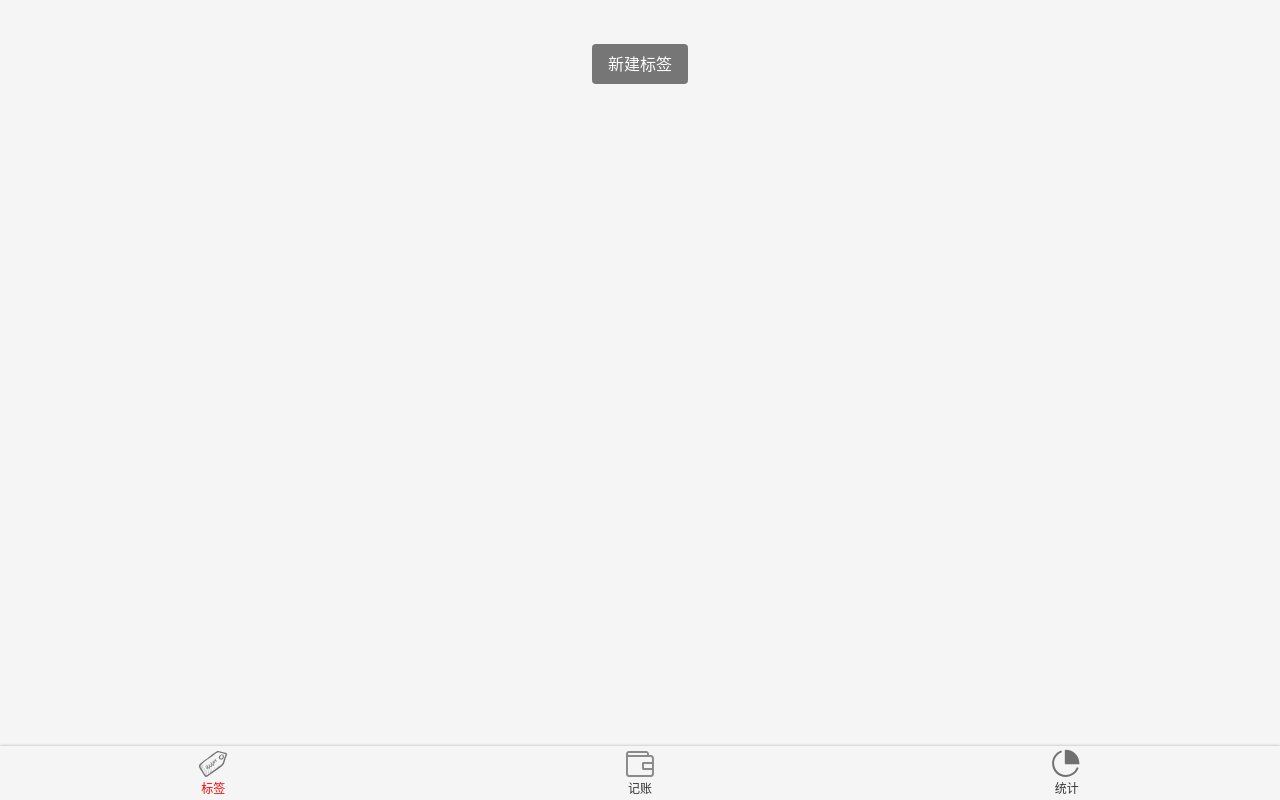
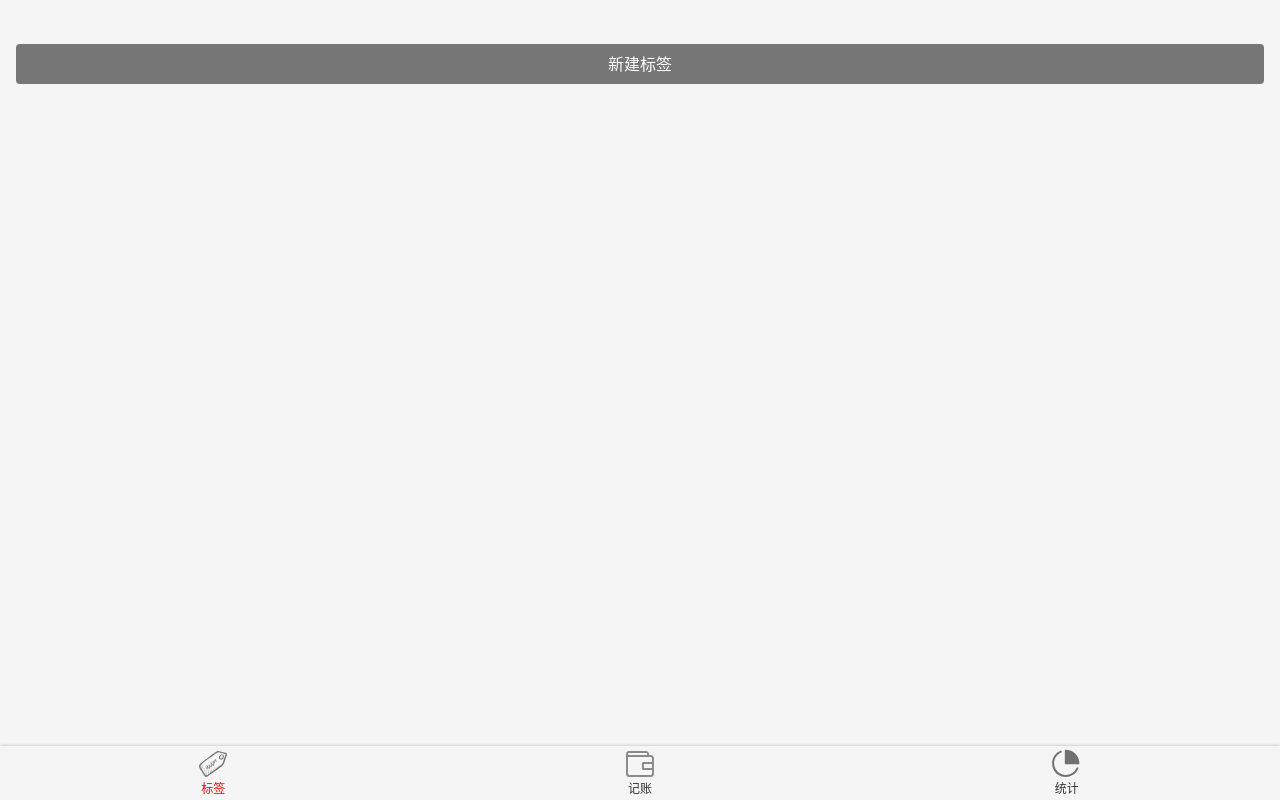
Before and after one commit to world990/Timi-, a Vue app: page /#/labels in a window 1280 px wide. Built offline with nearby package versions, Linux system fonts and the light colour scheme.

Commit message:
增加Button组件

```diff
--- /dev/null
+++ b/src/components/Button.vue
@@ -0,0 +1,34 @@
+<template>
+  <div class="newTag-wrapper">
+    <button class="button" @click="$emit('click',$event)">
+      <slot/>
+    </button>
+  </div>
+</template>
+
+<script lang='ts'>
+import Vue from 'vue';
+import {Component} from 'vue-property-decorator';
+
+@Component
+export default class Button extends Vue {
+
+}
+</script>
+
+<style lang='scss' scoped>
+.button {
+  background: #767676;
+  color: white;
+  border-radius: 4px;
+  border: none;
+  height: 40px;
+  padding: 0 16px;
+
+  &-wrapper {
+    text-align: center;
+    padding: 16px;
+    margin-top: 44-16px;
+  }
+}
+</style>
--- a/src/components/Money/Notes.vue
+++ b/src/components/Money/InputItem.vue
@@ -16,7 +16,7 @@ import Vue from 'vue';
 import {Component, Prop, Watch} from 'vue-property-decorator';
 
 @Component
-export default class Notes extends Vue {
+export default class InputItem extends Vue {
   value = '';
 
   @Prop({required: true}) fieldName!: string;
--- a/src/views/EditLabel.vue
+++ b/src/views/EditLabel.vue
@@ -4,7 +4,7 @@
       <Icon name="left"/>
       <span>编辑标签</span>
     </div>
-    <Notes field-name="标签名" placeholder="输入标签呀"/>
+    <InputItem field-name="标签名" placeholder="输入标签呀"/>
   </layout>
 </template>
 
@@ -12,10 +12,10 @@
 import Vue from 'vue';
 import {Component} from 'vue-property-decorator';
 import tagListModel from '@/models/tagListModel';
-import Notes from '@/components/Money/Notes.vue';
+import InputItem from '@/components/Money/InputItem.vue';
 
 @Component({
-  components: {Notes}
+  components: {InputItem}
 })
 export default class EditLabel extends Vue {
   created() {
--- a/src/views/Labels.vue
+++ b/src/views/Labels.vue
@@ -3,12 +3,12 @@
     <Layout>
       <div class="tags">
         <router-link
-          class="tag"  v-for="tag in tags" :key="tag.id" :to="`/labels/edit/${tag.id}`"><span>{{ tag.name }}</span>
+            class="tag" v-for="tag in tags" :key="tag.id" :to="`/labels/edit/${tag.id}`"><span>{{ tag.name }}</span>
           <icon name="right"/>
         </router-link>
       </div>
-      <div class="newTag-wrapper">
-        <button class="newTag" @click="createTag">新建标签</button>
+      <div class="createTag-wrapper">
+        <Button class="createTag" @click="createTag">新建标签</Button>
       </div>
     </Layout>
   </div>
@@ -18,9 +18,12 @@
 import Vue from 'vue';
 import {Component} from 'vue-property-decorator';
 import tagListModel from '@/models/tagListModel';
+import Button from '@/components/Button.vue';
 
 tagListModel.fetch();
-@Component
+@Component({
+  components: {Button}
+})
 export default class Labels extends Vue {
   tags = tagListModel.data;
 
@@ -59,12 +62,13 @@ export default class Labels extends Vue {
   }
 }
 
-.newTag {
+.createTag {
   background: #767676;
   color: white;
   border-radius: 4px;
   border: none;
-  padding: 8px 16px;
+  height: 40px;
+  padding: 0 16px;
 
   &-wrapper {
     text-align: center;
--- a/src/views/Money.vue
+++ b/src/views/Money.vue
@@ -3,7 +3,7 @@
     <Layout class-prefix="layout">
       <NumberPad @update:value="onUpdateAmount" @submit="saveRecord"/>
       <Types :value.sync="record.type"/>
-      <Notes field-name="备注" @update:value="onUpdateNotes" placeholder="在这里输入备注呀"/>
+      <InputItem field-name="备注" @update:value="onUpdateNotes" placeholder="在这里输入备注呀"/>
       <Tags :data-source.sync="tags" @update:value="onUpdateTags"/>
     </Layout>
   </div>
@@ -13,7 +13,7 @@
 import Vue from 'vue';
 import NumberPad from '@/components/Money/NumberPad.vue';
 import Types from '@/components/Money/Types.vue';
-import Notes from '@/components/Money/Notes.vue';
+import InputItem from '@/components/Money/InputItem.vue';
 import Tags from '@/components/Money/Tags.vue';
 import {Component, Watch} from 'vue-property-decorator';
 import recordListModel from '@/models/recordListModel';
@@ -25,7 +25,7 @@ const tagList = tagListModel.fetch();
 
 @Component({
       components:
-          {Tags, Notes, Types, NumberPad}
+          {Tags, InputItem, Types, NumberPad}
     }
 )
 export default class Money extends Vue {
```
